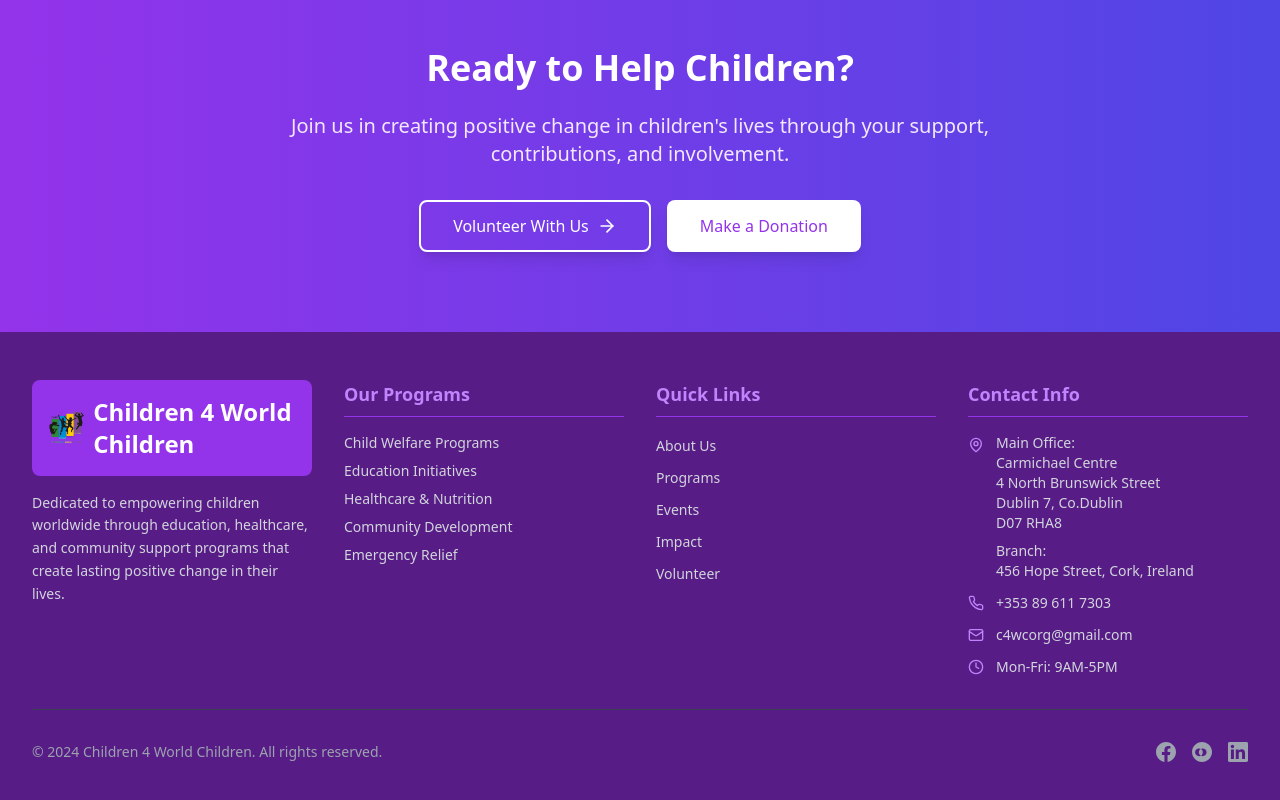
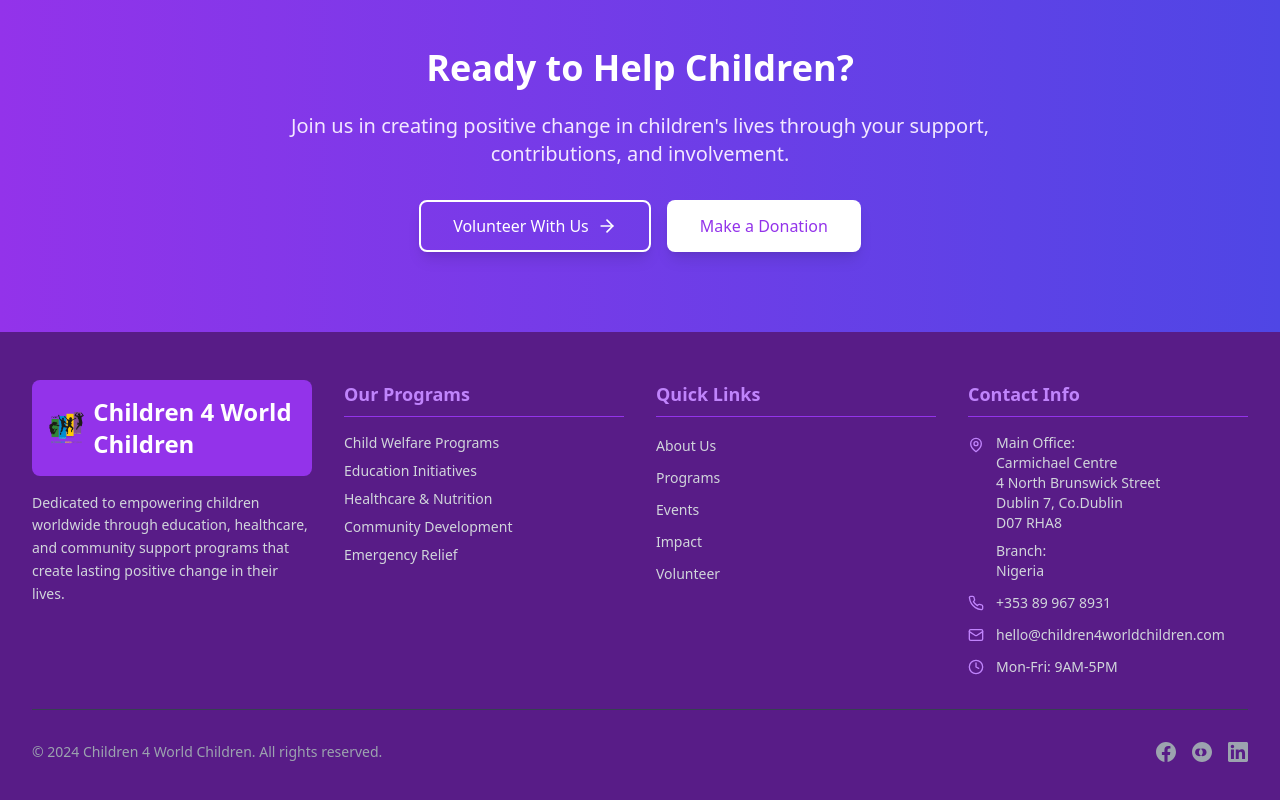
Before and after one commit to children4worldchildren/children4worldchildren, a React (Vite) app: page /about in a window 1280 px wide. Shown: the part 4768-5568 px from the top of the page. Built offline with nearby package versions, Linux system fonts and the light colour scheme; no server answers.

Commit message:
Chore: Updated contact information in footer and about us

```diff
--- a/src/components/Footer.tsx
+++ b/src/components/Footer.tsx
@@ -22,16 +22,16 @@ const Footer = () => {
   const [contactInfo, setContactInfo] = useState<ContactInfo>({
     headOffice: {
       address: 'Carmichael Centre\n4 North Brunswick Street\nDublin 7, Co.Dublin\nD07 RHA8',
-      phone: '+353 89 611 7303',
-      email: 'c4wcorg@gmail.com'
+      phone: '+353 89 967 8931',
+      email: 'hello@children4worldchildren.com'
     },
     annexOffice: {
-      address: '456 Hope Street, Cork, Ireland',
-      phone: '+353 21 987 6543',
-      email: 'cork@children4worldchildren.org'
+      address: 'Nigeria',
+      phone: '+353 89 967 8931',
+      email: 'hello@children4worldchildren.com'
     },
-    generalEmail: 'c4wcorg@gmail.com',
-    generalPhone: '+353 89 611 7303'
+    generalEmail: 'hello@children4worldchildren.com',
+    generalPhone: '+353 89 967 8931'
   });
 
   useEffect(() => {
--- a/src/pages/About.tsx
+++ b/src/pages/About.tsx
@@ -41,16 +41,16 @@ const About = () => {
   const [contactInfo, setContactInfo] = useState<ContactInfo>({
     headOffice: {
       address: 'Carmichael Centre\n4 North Brunswick Street\nDublin 7, Co.Dublin\nD07 RHA8',
-      phone: '+353 89 611 7303',
-      email: 'c4wcorg@gmail.com'
+      phone: '+353 89 967 8931',
+      email: 'hello@children4worldchildren.com'
     },
     annexOffice: {
-      address: '456 Hope Street, Cork, Ireland',
-      phone: '+353 21 987 6543',
-      email: 'cork@children4worldchildren.org'
+      address: 'Nigeria',
+      phone: '+353 89 967 8931',
+      email: 'hello@children4worldchildren.com'
     },
-    generalEmail: 'info@children4worldchildren.org',
-    generalPhone: '+353 1 234 5678',
+    generalEmail: 'hello@children4worldchildren.com',
+    generalPhone: '+353 89 967 8931',
   });
 
   const [aboutImage, setAboutImage] = useState(`${import.meta.env.BASE_URL}children-4-world-children.png`);
```
